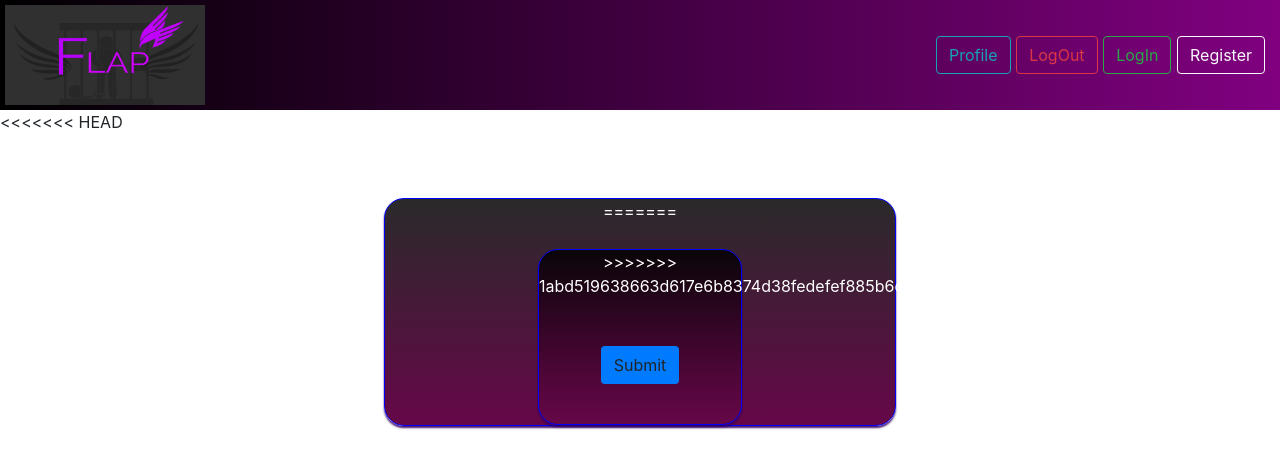
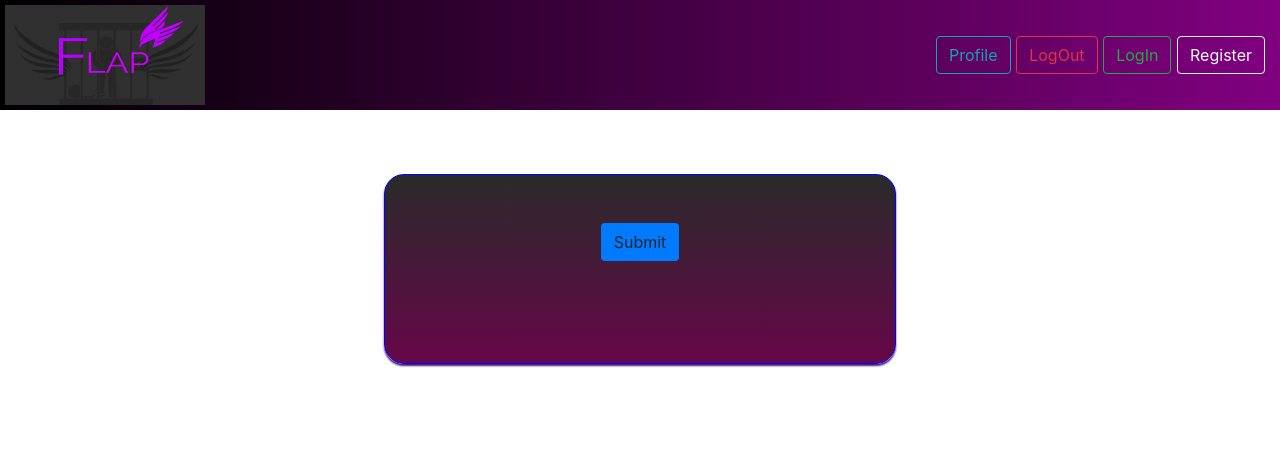
Before and after one commit to DeltaCodeCamp/Flap, a Django app: page /events in a window 1280 px wide. Shown: the top 468 px of the page. Run offline with Django 3.2, Linux system fonts and the light colour scheme; some libraries are stand-ins or nearby versions.

Commit message:
surajbhailexolnadheraitimelagayo

```diff
--- a/templates/signupForm.html
+++ b/templates/signupForm.html
@@ -1,11 +1,7 @@
 {% extends "base.html" %}
 {% block content %}
 
-<<<<<<< HEAD
-    <div class="form-log">
-=======
     <div class="text-center form-log">
->>>>>>> 1abd519638663d617e6b8374d38fedefef885b6c
 
         <form  method = "post">
             {% csrf_token %}
```
